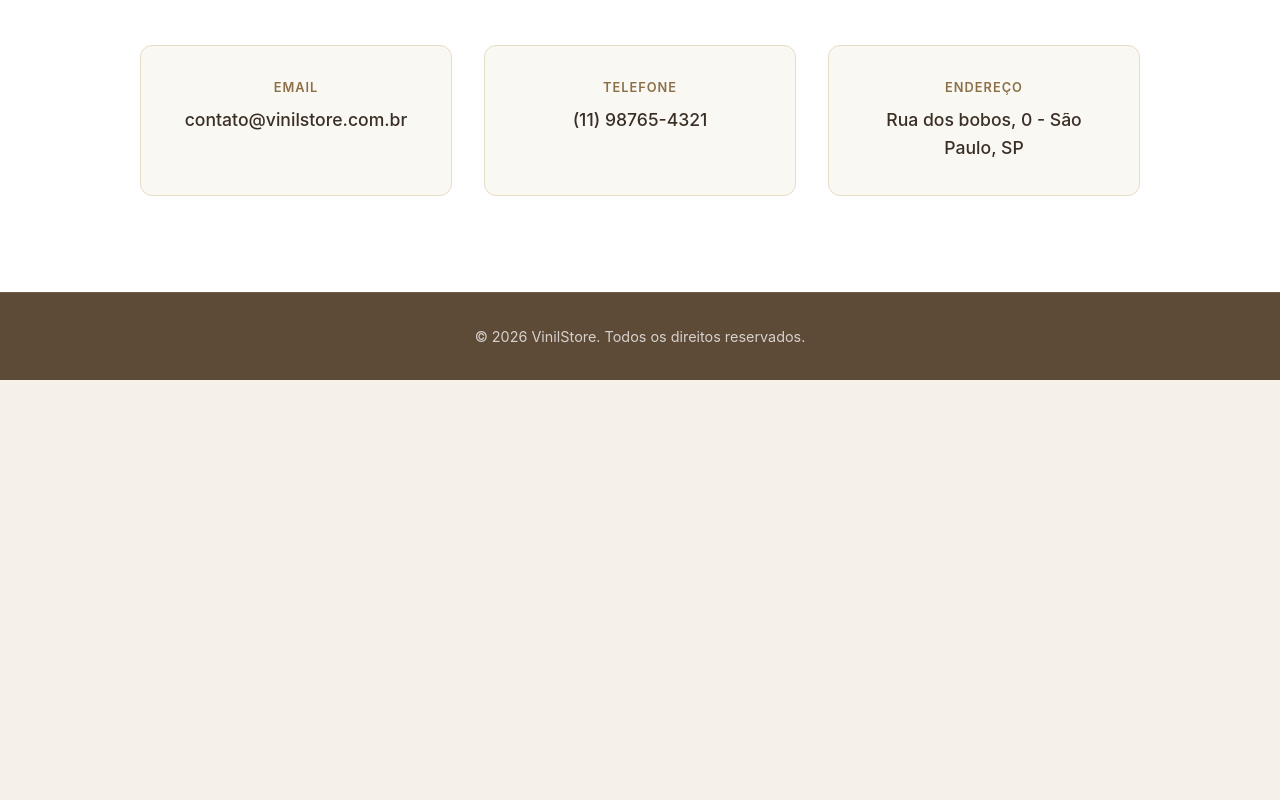
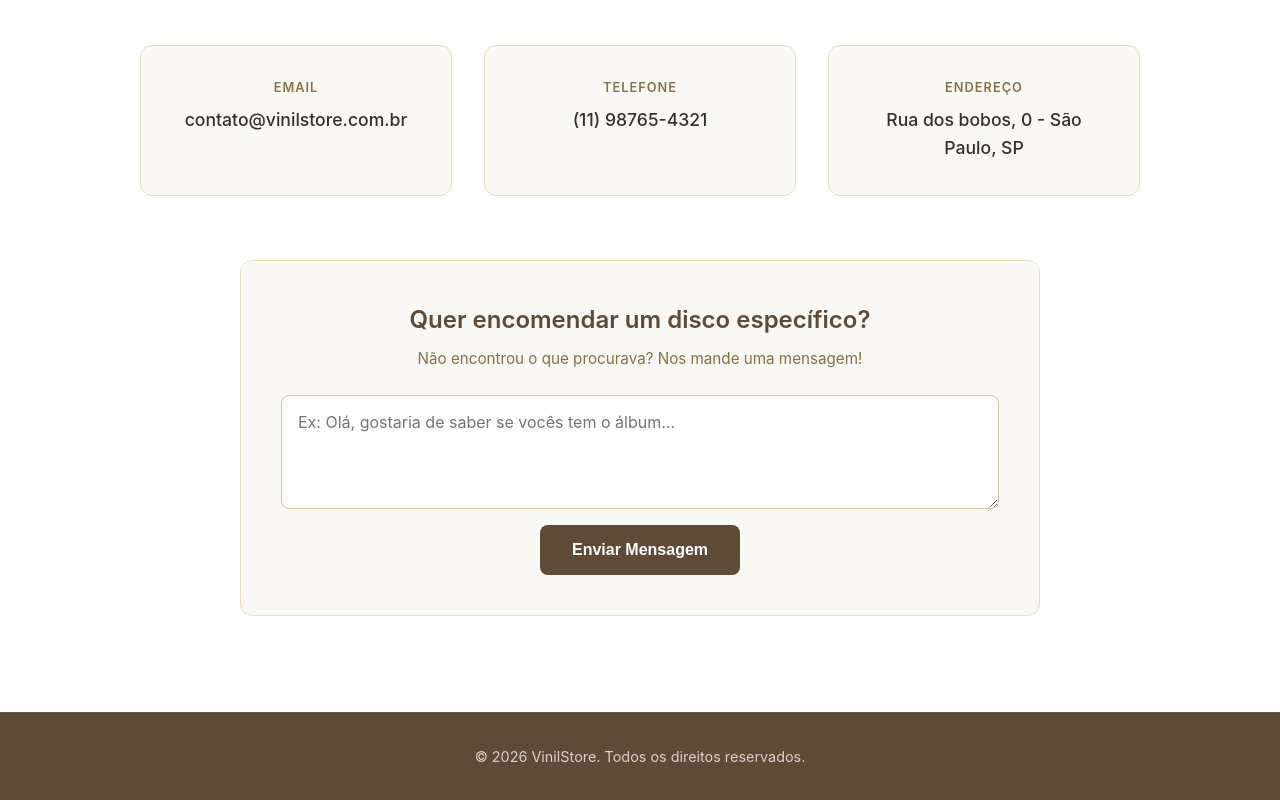
Before and after one commit to vbzt/cp02-front, a plain HTML site: page index.html in a window 1280 px wide. Shown: the part 2992-3792 px from the top of the page. Before the commit the page ends 3372 px from the top, so only its background shows below. Drawn offline with Linux system fonts and the light colour scheme.

Commit message:
feat: add custom record form

```diff
--- a/css/style.css
+++ b/css/style.css
@@ -356,6 +356,73 @@ nav a:hover {
   font-weight: 500;
 }
 
+
+.custom-record-form {
+  max-width: 800px;
+  margin: 4rem auto 0;
+  padding: 2.5rem;
+  background: #faf8f3;
+  border-radius: 12px;
+  border: 1px solid #e8dcc4;
+  text-align: center;
+}
+
+.custom-record-form h3 {
+  font-size: 1.5rem;
+  color: #5d4a37;
+  margin-bottom: 0.5rem;
+  font-weight: 600;
+}
+
+.custom-record-form p {
+  color: #8b6f47;
+  margin-bottom: 1.5rem;
+  font-size: 0.95rem;
+}
+
+.custom-record-form form {
+  display: flex;
+  flex-direction: column;
+  gap: 1rem;
+}
+
+.custom-record-form textarea {
+  width: 100%;
+  padding: 1rem;
+  border: 1px solid #d4c4a8;
+  border-radius: 8px;
+  font-family: inherit;
+  font-size: 1rem;
+  resize: vertical;
+  background: #ffffff;
+  color: #3a2f25;
+  outline: none;
+  transition: border-color 0.3s ease, box-shadow 0.3s ease;
+}
+
+.custom-record-form textarea:focus {
+  border-color: #8b6f47;
+  box-shadow: 0 0 0 3px rgba(139, 111, 71, 0.1);
+}
+
+.btn-submit {
+  background-color: #5d4a37;
+  color: #ffffff;
+  border: none;
+  padding: 1rem 2rem;
+  font-size: 1rem;
+  font-weight: 600;
+  border-radius: 8px;
+  cursor: pointer;
+  transition: background-color 0.3s ease, transform 0.2s ease;
+  align-self: center;
+}
+
+.btn-submit:hover {
+  background-color: #3a2f25;
+  transform: translateY(-2px);
+}
+
 footer {
   background: #5d4a37;
   color: white;
--- a/index.html
+++ b/index.html
@@ -131,6 +131,7 @@
       <section class="contact" id="contact">
         <div class="container">
             <h2>Contatos</h2>
+
             <div class="contact-info">
                 <div class="contact-item">
                     <p class="contact-label">Email</p>
@@ -145,6 +146,16 @@
                     <p class="contact-value">Rua dos bobos, 0 - São Paulo, SP</p>
                 </div>
             </div>
+
+            <div class="custom-record-form">
+                <h3>Quer encomendar um disco específico?</h3>
+                <p>Não encontrou o que procurava? Nos mande uma mensagem!</p>
+                <form action="#" method="POST">
+                    <textarea name="mensagem" id="mensagem" rows="4" placeholder="Ex: Olá, gostaria de saber se vocês tem o álbum..."></textarea>
+                    <button type="submit" class="btn-submit">Enviar Mensagem</button>
+                </form>
+            </div>
+
         </div>
       </section>
     </main>
```
